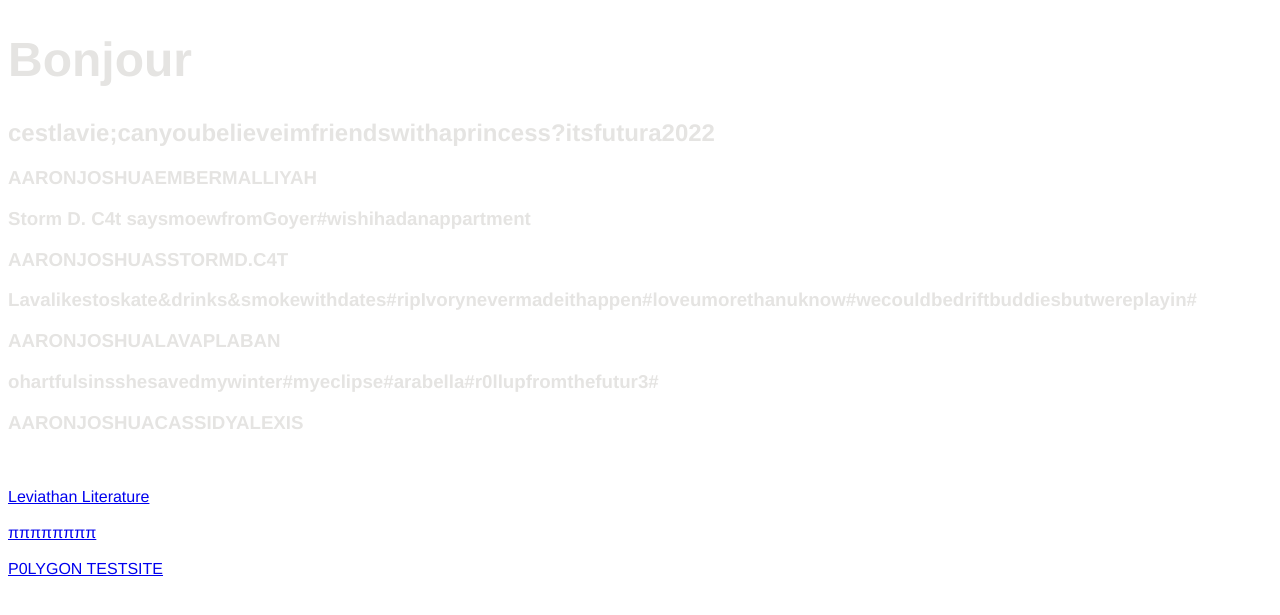
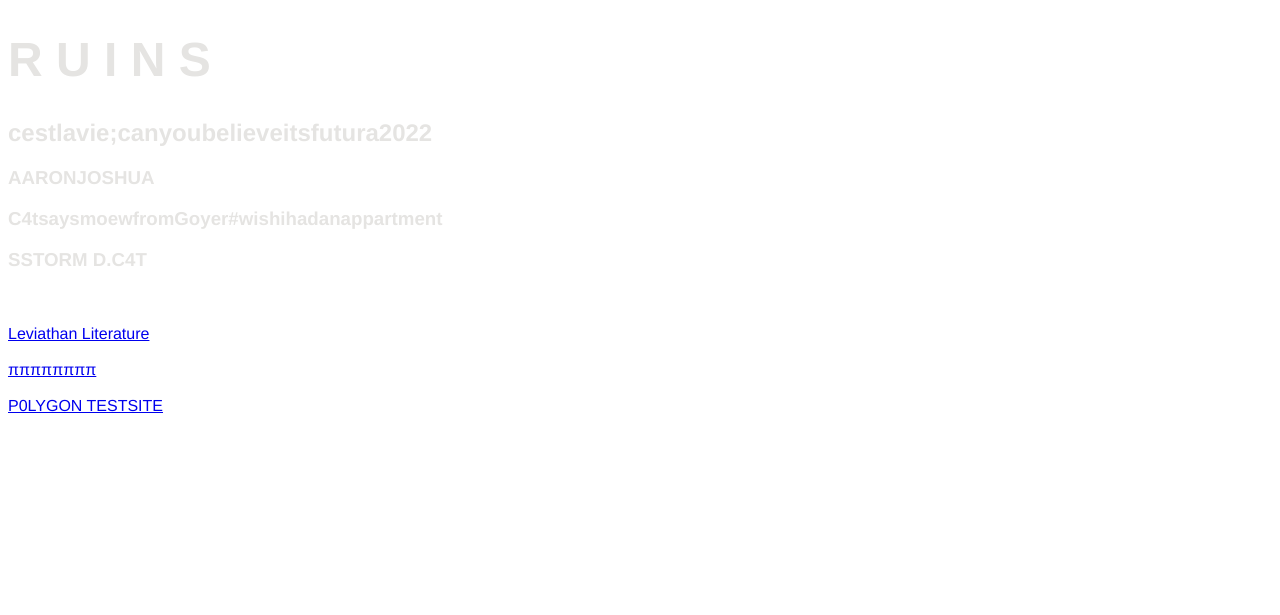
Before and after one commit to 8000aj/Public-Pioneers, a Jekyll site: the page built from index.html, in a window 1280 px wide. Shown: the top 615 px of the page. Built offline with Jekyll 4.4.1, drawn with Linux system fonts in a browser that asks for light colours.

Commit message:
Update index.html

```diff
--- a/index.html
+++ b/index.html
@@ -43,15 +43,11 @@ title: Pioneers
 	<body style="backround-color:#ae5eff;">
 
 		<div class="fuckoff">
-			<h1>Bonjour</h1>
-			<h2>cestlavie;canyoubelieveimfriendswithaprincess?itsfutura2022</h2>
-			<h3>AARONJOSHUAEMBERMALLIYAH</h3>
-			<h3>Storm D. C4t saysmoewfromGoyer#wishihadanappartment</h3>
-                        <h3>AARONJOSHUASSTORMD.C4T</h3>
-                        <h3>Lavalikestoskate&drinks&smokewithdates#ripIvorynevermadeithappen#loveumorethanuknow#wecouldbedriftbuddiesbutwereplayin#</h3>
-			<h3>AARONJOSHUALAVAPLABAN</h3>
-                        <h3>ohartfulsinsshesavedmywinter#myeclipse#arabella#r0llupfromthefutur3#</h3>
-                        <h3>AARONJOSHUACASSIDYALEXIS</h3>
+			<h1>R U I N S</h1>
+			<h2>cestlavie;canyoubelieveitsfutura2022</h2>
+			<h3>AARONJOSHUA</H3>
+			<h3>C4tsaysmoewfromGoyer#wishihadanappartment</h3>
+                        <h3>SSTORM D.C4T</h3>
                         <br></br>
 
 			<a href="/Leviathan">Leviathan Literature</a>
```
